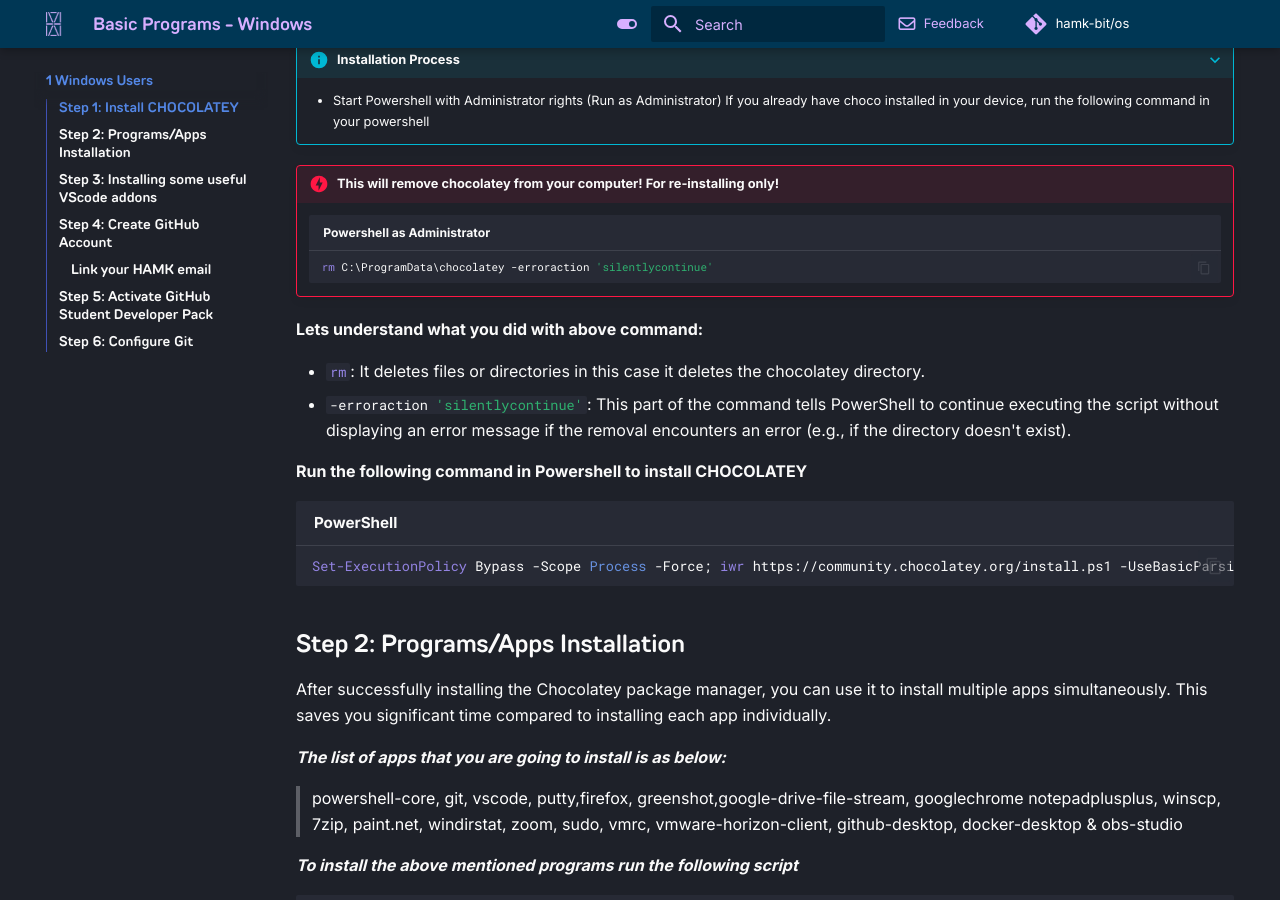
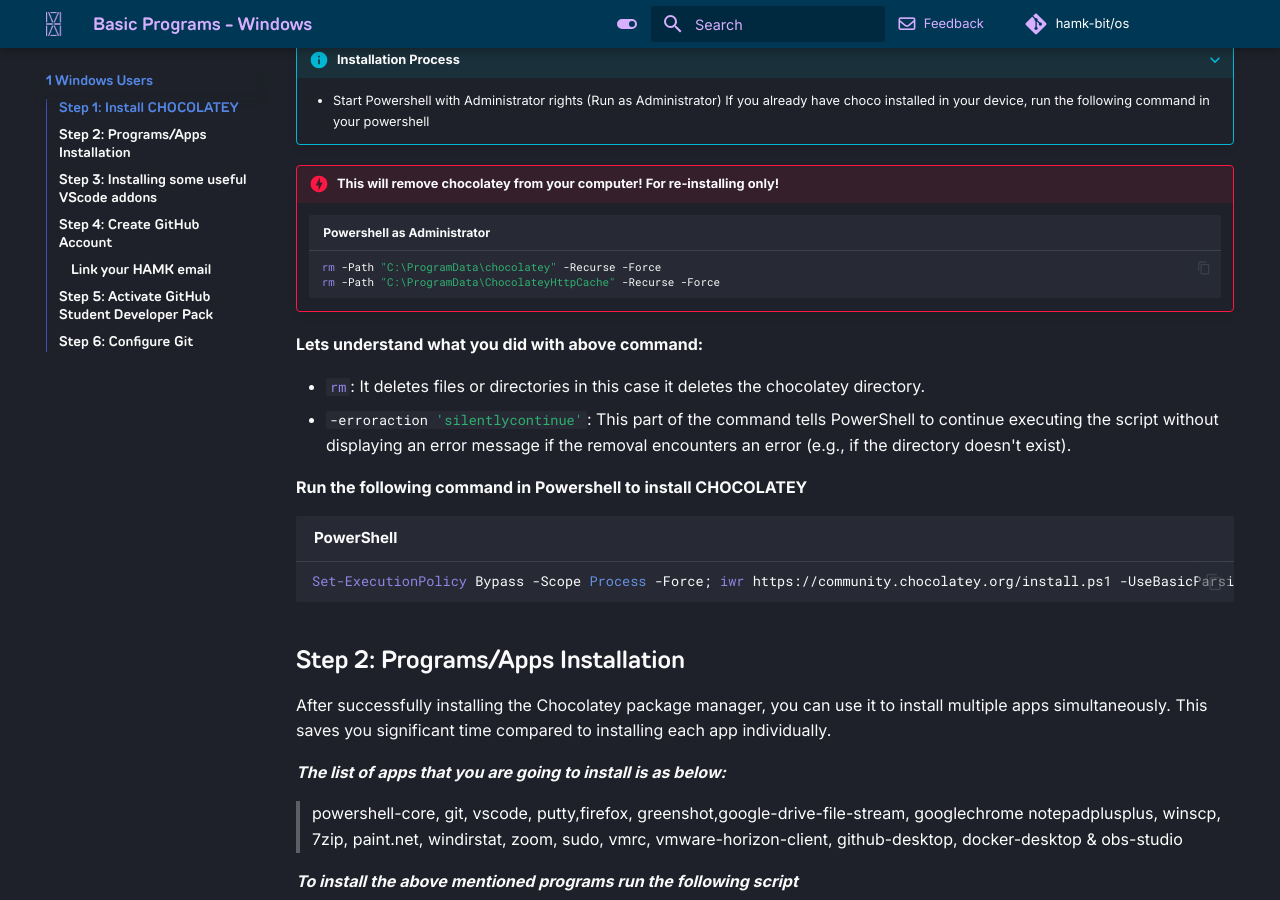
Before and after one commit to hamk-business-information-technology/os, an MkDocs documentation site: the page built from docs/index.md, in a window 1280 px wide and 900 px high, scrolled down 898 px. Built offline with MkDocs 1.6.1 and Material for MkDocs 9.7.7, drawn with Linux system fonts in a browser that asks for light colours; comment, search, counter and statistics services are not loaded; a style sheet for code colours, icons or effects is not loaded.

Commit message:
Chocolatey remove updated

````diff
--- a/docs/index.md
+++ b/docs/index.md
@@ -25,7 +25,8 @@
 
 !!! danger "This will remove chocolatey from your computer! For re-installing only!"
     ```powershell title="Powershell as Administrator"
-    rm C:\ProgramData\chocolatey -erroraction 'silentlycontinue'
+    rm -Path "C:\ProgramData\chocolatey" -Recurse -Force
+    rm -Path "C:\ProgramData\ChocolateyHttpCache" -Recurse -Force
     ```
 **Lets understand what you did with above command:**
 
````
